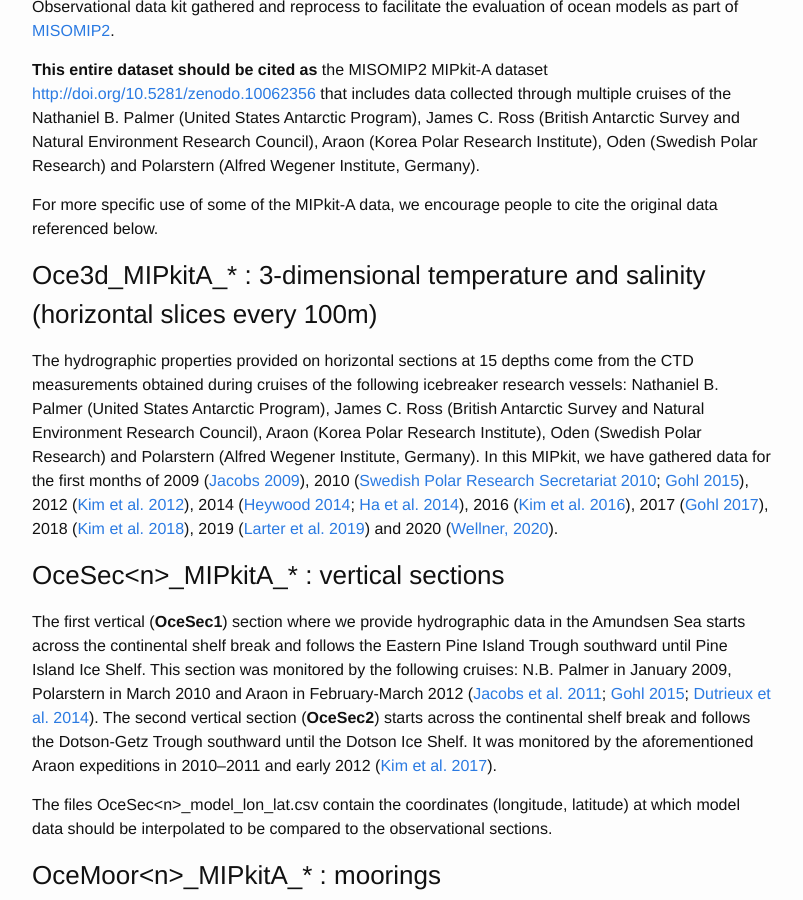
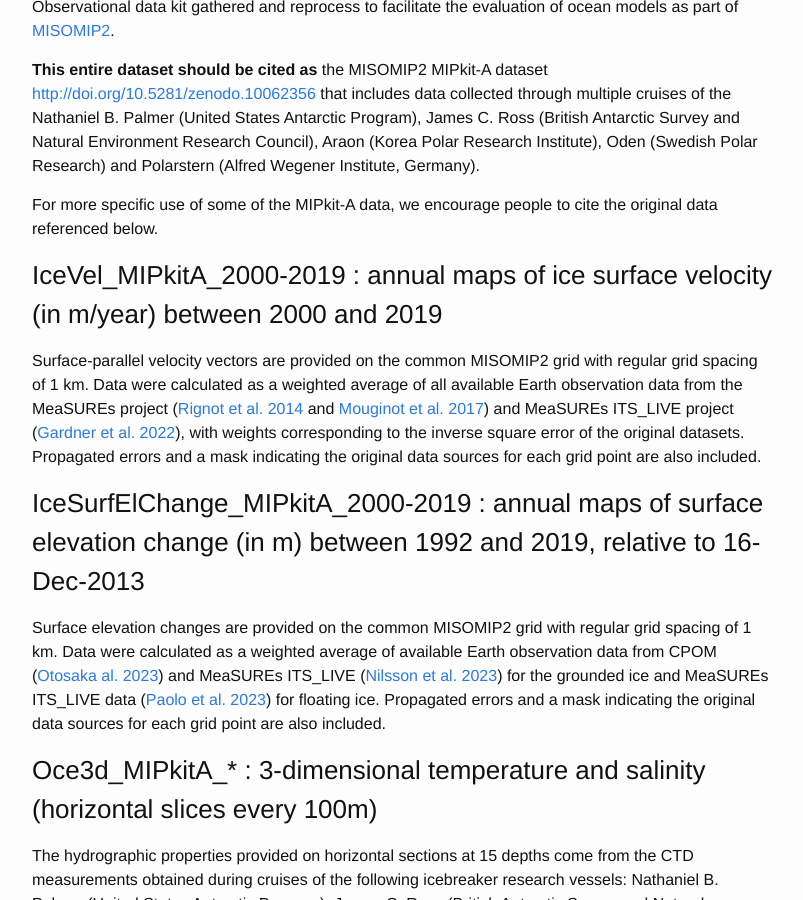
Before and after one commit to misomip/misomip.github.io, a Jekyll site: the page built from misomip2_dir/misomip2_MIPkitA_README.md, in a window 1280 px wide and 900 px high, scrolled down 244 px. Shown: the whole window, without its empty margins (238-1041 px from the left). Built offline with Jekyll 4.4.1, drawn with Linux system fonts in a browser that asks for light colours; some of the changed text lies outside the part shown.

Commit message:
Update misomip2_MIPkitA_README.md
Added description of ice variables for MIPkit-A.

```diff
--- a/misomip2_dir/misomip2_MIPkitA_README.md
+++ b/misomip2_dir/misomip2_MIPkitA_README.md
@@ -11,6 +11,14 @@
 **This entire dataset should be cited as** the MISOMIP2 MIPkit-A dataset [http://doi.org/10.5281/zenodo.10062356](http://doi.org/10.5281/zenodo.10062356) that includes data collected through multiple cruises of the Nathaniel B. Palmer (United States Antarctic Program), James C. Ross (British Antarctic Survey and Natural Environment Research Council), Araon (Korea Polar Research Institute), Oden (Swedish Polar Research) and Polarstern (Alfred Wegener Institute, Germany).
 
 For more specific use of some of the MIPkit-A data, we encourage people to cite the original data referenced below.
+
+### IceVel\_MIPkitA\_2000-2019 : annual maps of ice surface velocity (in m/year) between 2000 and 2019
+
+Surface-parallel velocity vectors are provided on the common MISOMIP2 grid with regular grid spacing of 1 km. Data were calculated as a weighted average of all available Earth observation data from the MeaSUREs project ([Rignot et al. 2014](https://doi.org/10.5067/MEASURES/CRYOSPHERE/nsidc-0545.001) and [Mouginot et al. 2017](https://doi.org/10.5067/9T4EPQXTJYW9)) and MeaSUREs ITS_LIVE project ([Gardner et al. 2022](http://doi:10.5067/6II6VW8LLWJ7)), with weights corresponding to the inverse square error of the original datasets. Propagated errors and a mask indicating the original data sources for each grid point are also included.
+
+### IceSurfElChange\_MIPkitA\_2000-2019 : annual maps of surface elevation change (in m) between 1992 and 2019, relative to 16-Dec-2013
+
+Surface elevation changes are provided on the common MISOMIP2 grid with regular grid spacing of 1 km. Data were calculated as a weighted average of available Earth observation data from CPOM ([Otosaka al. 2023](https://zenodo.org/records/8117577)) and MeaSUREs ITS\_LIVE ([Nilsson et al. 2023](https://doi.org/10.5067/L3LSVDZS15ZV)) for the grounded ice and MeaSUREs ITS_LIVE data ([Paolo et al. 2023](https://doi.org/10.5067/SE3XH9RXQWAM)) for floating ice. Propagated errors and a mask indicating the original data sources for each grid point are also included.
 
 ### Oce3d\_MIPkitA\_* : 3-dimensional temperature and salinity (horizontal slices every 100m)
 
@@ -36,6 +44,8 @@
 
 * Dutrieux, P., De Rydt, J., Jenkins, A., Holland, P. R., Ha, H. K., Lee, S. H., Steig, E. J., Ding, Q., Abrahamsen, E. P., and Schröder, M.: Strong sensitivity of Pine Island ice-shelf melting to climatic variability, Science, 343, 174–178, 2014.
 
+* Gardner, A., Fahnestock, M., and Scambos, T.: MEaSUREs ITS_LIVE Regional Glacier and Ice Sheet Surface Velocities, Version 1, https://doi.org/10.5067/6II6VW8LLWJ7, 2022
+
 * Gohl, K.: Station list and links to master tracks in different resolutions of POLARSTERN cruise ANT-XXVI/3, Wellington - Punta Arenas, 2010-01-30 - 2010-04-05, Tech. rep., Alfred Wegener Institute, Helmholtz Centre for Polar and Marine Research, Bremerhaven, [https://doi.org/10.1594/PANGAEA.847944](https://doi.org/10.1594/PANGAEA.847944), 2015.
 
 * Gohl, K.: The Expedition PS104 of the Research Vessel POLARSTERN to the Amundsen Sea in 2017, Reports on polar and marine research, Tech. rep., Alfred Wegener Institute for Polar and Marine Research, Bremerhaven, [http://doi.org/10.2312/BzPM_0712_2017](http://doi.org/10.2312/BzPM_0712_2017), 2017.
@@ -60,7 +70,17 @@
 
 * Larter, R., Barham, M., Boehme, L., Braddock, S., Graham, A., Hogan, K., Mazur, A., Minzoni, R., Queste, B., Sheehan, P., Spoth, M., Wåhlin, A., Bortolotto-d’Oliveira, G., Clark, R. W., Fitzgerald, V., Karam, S., Kirkham, J., Stedt, F., Zheng, Y., Beeler, C., Goodell, J., Rush, E., Snow, T., Welzenbach, L., Andersson, J., and Rolandsson, J.: Cruise NBP1902, RVIB Nathaniel B. Palmer, Jan 29 – Mar 25 2019, Tech. rep., United States Antarctic Program, [http://doi.org/10.7284/908147](http://doi.org/10.7284/908147), 2019.
 
+* Mouginot, J., Scheuchl, B., and Rignot, E.: MEaSUREs Annual Antarctic Ice Velocity Maps, Version 1, https://doi.org/10.5067/9T4EPQXTJYW9, 2017.
+
 * Nakayama, Y., Schröder, M., and Hellmer, H. H.: From circumpolar deep water to the glacial meltwater plume on the eastern Amundsen Shelf, Deep Sea Res. I, 77, 50–62, 2013.
+
+* Nilsson, J., Gardner, A. S., and Paolo, F. S.: MEaSUREs ITS_LIVE Antarctic Grounded Ice Sheet Elevation Change, Version 1, https://doi.org/10.5067/L3LSVDZS15ZV, 2023
+
+* Otosaka, I., Gilbert, L., and Shepherd, A.: Surface elevation change of the Amundsen Sea Embayment 1992-2019, https://doi.org/10.5281/zenodo.8117577, 2023
+
+* Paolo, F. S., Gardner, A. S., Greene, C. A., and Schlegel, N.-J.: MEaSUREs ITS_LIVE Antarctic Ice Shelf Height Change and Basal Melt Rates, Version 1, https://doi.org/10.5067/SE3XH9RXQWAM, 2023
+
+* Rignot, E., Mouginot, J., and Scheuchl, B.: MEaSUREs InSAR-Based Ice Velocity of the Amundsen Sea Embayment, Antarctica, Version 1, https://doi.org/10.5067/MEASURES/CRYOSPHERE/nsidc-0545.001, 2014.
 
 * Swedish Polar Research Secretariat: Oden Southern Ocean 2009/10 - Conductivity-Temperature-Depth (CTD) Data Collected Onboard Icebreaker Oden during February through March 2010, Tech. rep., Swedish Polar Research, [http://snd.gu.se/en/catalogue/dataset/ecds0220-1](http://snd.gu.se/en/catalogue/dataset/ecds0220-1), 2010.
 
```
